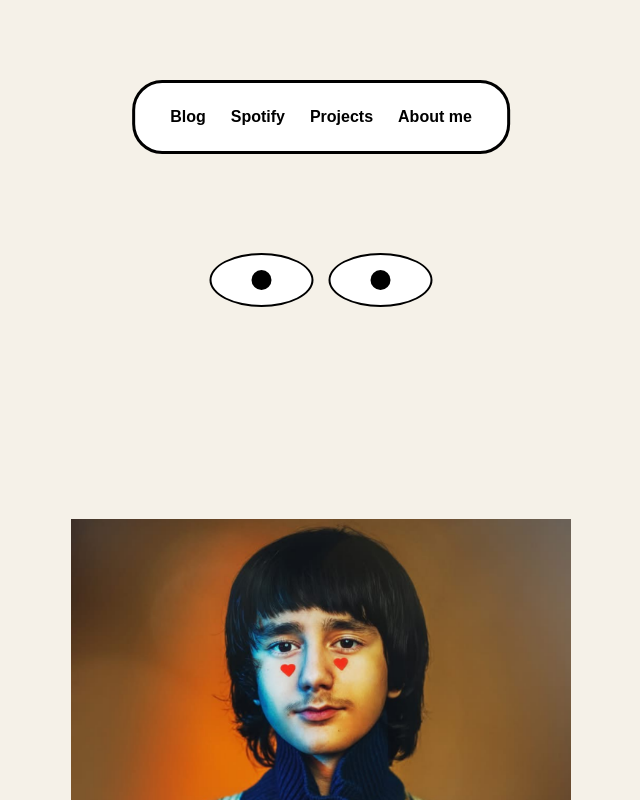
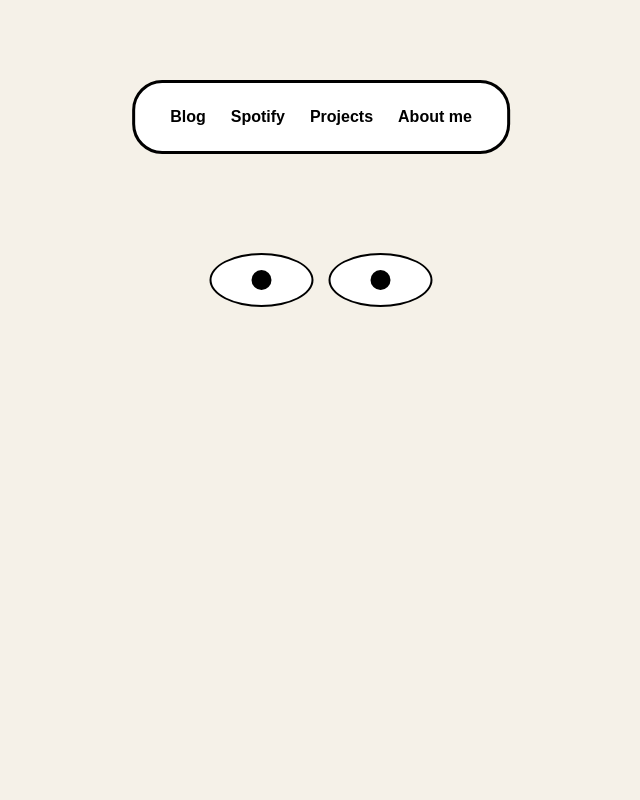
Before and after one commit to sashasushy/sashasushy.github.io, a plain HTML site: page index.html in a window 1280 px wide. Shown: the whole page, without its empty margins (319-959 px from the left). Drawn offline with Linux system fonts and the light colour scheme.

Commit message:
Update index.html

```diff
--- a/index.html
+++ b/index.html
@@ -12,9 +12,6 @@
 <body>
 
     <main class="homepage">
-
-        <!-- My photograph -->
-        <img class="portrait" src="eu.png" alt="A photo of me">
 
         <!-- Graphic eyes -->
         <div class="eyes">
```
